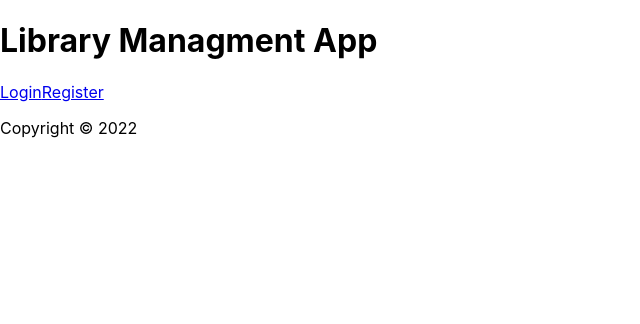
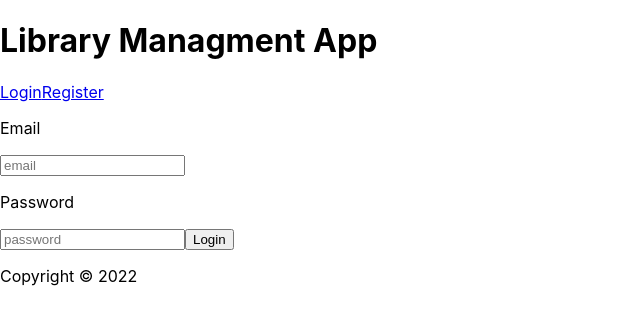
Before and after one commit to jankee1/fe-library-managment-app, a React (Create React App) app: page / in a window 1280 px wide. Shown: the top 324 px of the page, without its empty margins (0-640 px from the left). Built offline with nearby package versions, Linux system fonts and the light colour scheme.

Commit message:
Mainpage router (login and register) updated. Global consts from BE for length of field in login and register forms implemented

```diff
--- a/src/App.tsx
+++ b/src/App.tsx
@@ -20,9 +20,13 @@ export const App = () => {
     <div className="App">
       <Header />
         <Routes>
-          <Route path="/" element={<MainPage />} />
-          <Route path="/register" element={<Register />} />
-          <Route path="/login" element={<Login />} />
+          <Route path="/" element={<MainPage />} >
+            <Route index element={<Login />} />
+            <Route path="register" element={<Register />} />
+            <Route path="login" element={<Login />} />
+            <Route path="*" element={<PageNotFound />} />
+          </Route>
+
 
           <Route path="/user" element={<User />} >
             <Route index element={<UserLibrary />} />
--- a/src/components/auth/Login.tsx
+++ b/src/components/auth/Login.tsx
@@ -1,4 +1,5 @@
 import { useState } from "react";
+import { USER_INPUT_EMAIL_MAX_LENGTH, USER_INPUT_PASSWORD_MAX_LENGTH } from "types";
 import { LoginInterface } from "../../types";
 
 export const Login = () => {
@@ -26,6 +27,7 @@ export const Login = () => {
               name="email"
               placeholder="email"
               required={true}
+              maxLength={USER_INPUT_EMAIL_MAX_LENGTH}
               onChange={handleChange}
             />
             <p>Password</p>
@@ -34,6 +36,7 @@ export const Login = () => {
               name="password"
               placeholder="password"
               required={true}
+              maxLength={USER_INPUT_PASSWORD_MAX_LENGTH}
               onChange={handleChange}
             />
             <button type="submit">Login</button>
--- a/src/components/auth/Register.tsx
+++ b/src/components/auth/Register.tsx
@@ -2,6 +2,7 @@ import { useState } from "react";
 import { formRegisterValidation } from "../../helpers/form-validation.helpers";
 import { RegisterInterface } from "../../types";
 import { Button } from "../common";
+import {USER_INPUT_EMAIL_MAX_LENGTH, USER_INPUT_FIRSTNAME_MAX_LENGTH, USER_INPUT_FIRSTNAME_MIN_LENGTH, USER_INPUT_PASSWORD_MAX_LENGTH} from 'types'
 
 export const Register = () => {
 
@@ -36,6 +37,8 @@ export const Register = () => {
               name="firstName"
               required={true}
               pattern={"[A-Za-z]"}
+              minLength={USER_INPUT_FIRSTNAME_MIN_LENGTH}
+              maxLength={USER_INPUT_FIRSTNAME_MAX_LENGTH}
               placeholder="First name"
               onChange={handleChange}
             />
@@ -45,6 +48,8 @@ export const Register = () => {
               name="lastName"
               required={true}
               pattern={"[A-Za-z]"}
+              minLength={USER_INPUT_FIRSTNAME_MIN_LENGTH}
+              maxLength={USER_INPUT_FIRSTNAME_MAX_LENGTH}
               placeholder="Last name"
               onChange={handleChange}
             />
@@ -53,6 +58,7 @@ export const Register = () => {
               type="email"
               name="email"
               required={true}
+              maxLength={USER_INPUT_EMAIL_MAX_LENGTH}
               placeholder="Email"
               onChange={handleChange}
             />
@@ -61,6 +67,7 @@ export const Register = () => {
               type="password"
               name="password"
               required={true}
+              maxLength={USER_INPUT_PASSWORD_MAX_LENGTH}
               placeholder="Password"
               onChange={handleChange}
             />
@@ -69,6 +76,7 @@ export const Register = () => {
               type="password"
               name="repeatPassword"
               required={true}
+              maxLength={USER_INPUT_PASSWORD_MAX_LENGTH}
               placeholder="Confirm password"
               onChange={handleChange}
             />
--- a/src/components/main-page/MainPage.tsx
+++ b/src/components/main-page/MainPage.tsx
@@ -1,11 +1,12 @@
 import {
-    Link
+    Link, Outlet
   } from "react-router-dom";
 export const MainPage = () => {
     return (
         <>
             <Link to="/login">Login</Link>
             <Link to="/register">Register</Link>
+            <Outlet />
         </>
   );
 }
```
